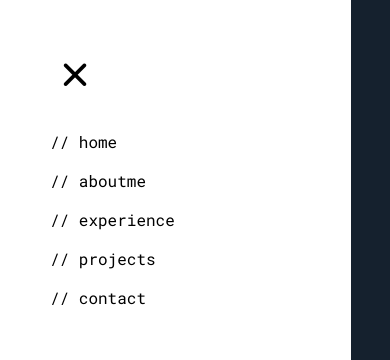
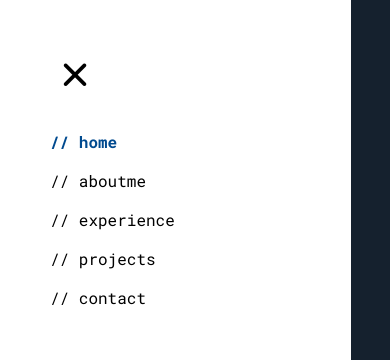
Before and after one commit to sebastian-VB/portfolio-v2, an Angular app: page / in a window 390 px wide. Both pictures are taken after a click on the element 50 px from the left and 40 px from the top of the page. Shown: the top 360 px of the page. Built offline with nearby package versions, Linux system fonts and the light colour scheme.

Commit message:
refactor navbar and add new styles for navbar

```diff
--- a/src/app/components/header/header.component.css
+++ b/src/app/components/header/header.component.css
@@ -73,6 +73,13 @@ header.visible {
 .content-navbar .primary-menu ul .element-primary a:hover { color: white; }
 .content-navbar .primary-menu ul:hover .element-primary a:not(:hover) { color: #858585; }
 
+a.selectetd-a{
+  color: aqua;
+}
+
+a.no-selectetd-a{
+  color: rgb(0, 160, 160);
+}
 
 /* efectos del nav mobile */
 .content-navbar .mbl-menu ul .mbl-element-primary a{ transition: color .3s ease; }
@@ -82,6 +89,11 @@ header.visible {
 .mbl-menu,
 .mbl-icon-hamburger{
   display: none;
+}
+
+a.selectetd-mobile-a{
+  color: #004A8F;
+  font-weight: 700;
 }
 
 /* diseño para dispositivos pequeños */
--- a/src/app/components/header/header.component.html
+++ b/src/app/components/header/header.component.html
@@ -17,11 +17,17 @@
         <div class="menu">
           <div class="primary-menu">
             <ul>
-              <li class="element-primary"><a href="#home" class="home">// home</a></li>
-              <li class="element-primary"><a href="#aboutme" class="aboutme">// aboutme</a></li>
-              <li class="element-primary"><a href="#experience" class="experience">// experience</a></li>
-              <li class="element-primary"><a href="#projects" class="projects">// projects</a></li>
-              <li class="element-primary"><a href="#contact" class="contact">// contact</a></li>
+              @for (element of elementsMenuMobile; track element; let index = $index) {
+                <li class="element-primary">
+                  <a [href]="element.link" [class]="element.name"
+                    [class.selectetd-a]="index == selectedIndex && selectedIndex != 0"
+                    [class.no-selectetd-a]="index != selectedIndex && selectedIndex != 0"
+                    (click)="changeClass(index)"
+                  >
+                    // {{element.name}}
+                  </a>
+                </li>
+              }
             </ul>
           </div>
           <div class="mbl-menu" [class.show-menu]="showMenu" [class.hide-menu]="hidingMenu">
@@ -29,41 +35,16 @@
               <i class="fa-solid fa-xmark"></i>
             </div>
             <ul>
-              <li class="mbl-element-primary">
-                <a href="#home" [class.show-menu]="showMenu" [class.hide-menu]="hidingMenu"
-                  (click)="navigateAndClose($event, 'home')"
-                >
-                  // home
-                </a>
-              </li>
-              <li class="mbl-element-primary">
-                <a href="#aboutme" [class.show-menu]="showMenu" [class.hide-menu]="hidingMenu"
-                  (click)="navigateAndClose($event, 'aboutme')"
-                >
-                  // aboutme
-                </a>
-              </li>
-              <li class="mbl-element-primary">
-                <a href="#experience" [class.show-menu]="showMenu" [class.hide-menu]="hidingMenu"
-                  (click)="navigateAndClose($event, 'experience')"
-                >
-                  // experience
-                </a>
-              </li>
-              <li class="mbl-element-primary">
-                <a href="#projects" [class.show-menu]="showMenu" [class.hide-menu]="hidingMenu"
-                  (click)="navigateAndClose($event, 'projects')"
-                >
-                  // projects
-                </a>
-              </li>
-              <li class="mbl-element-primary">
-                <a href="#contact" [class.show-menu]="showMenu" [class.hide-menu]="hidingMenu"
-                  (click)="navigateAndClose($event, 'contact')"
-                >
-                  // contact
-                </a>
-              </li>
+              @for (element of elementsMenuMobile; track element; let index = $index) {
+                <li class="mbl-element-primary">
+                  <a [href]="element.link" [class.show-menu]="showMenu" [class.hide-menu]="hidingMenu"
+                    [class.selectetd-mobile-a]="index == selectedIndex"
+                    (click)="navigateAndClose($event, `${element.name}`, index)"
+                  >
+                    // {{element.name}}
+                  </a>
+                </li>
+              }
             </ul>
           </div>
         </div>
--- a/src/app/components/header/header.component.ts
+++ b/src/app/components/header/header.component.ts
@@ -1,5 +1,6 @@
 import { ChangeDetectionStrategy, Component, HostListener, inject } from '@angular/core';
 import { NavBarService } from '../../services/navBar.service';
+import { MenuElements } from '../../interfaces/menu-element.interface';
 
 @Component({
   selector: 'app-header',
@@ -21,6 +22,15 @@ export class HeaderComponent {
 
   private threshold = 200;
 
+  public elementsMenuMobile: MenuElements[] = [
+    {name: 'home', link: '#home'},
+    {name: 'aboutme', link: '#aboutme'},
+    {name: 'experience', link: '#experience'},
+    {name: 'projects', link: '#projects'},
+    {name: 'contact', link: '#contact'},
+  ];
+  selectedIndex = 0;
+
   openMenu() {
     this.showMenu = true;
     this.hidingMenu = false;
@@ -40,16 +50,20 @@ export class HeaderComponent {
     }, 600);
   }
 
-  navigateAndClose(event: Event, targetId: string) {
+  navigateAndClose(event: Event, targetId: string, index: number) {
     event.preventDefault();
     this.closeMenu();
-
+    this.changeClass(index);
     setTimeout(() => {
       const target = document.getElementById(targetId);
       if (target) {
         target.scrollIntoView({ behavior: 'smooth' });
       }
     }, 600);
+  }
+
+  changeClass(index: number){
+    this.selectedIndex = index;
   }
 
   @HostListener('window:scroll', [])
```
